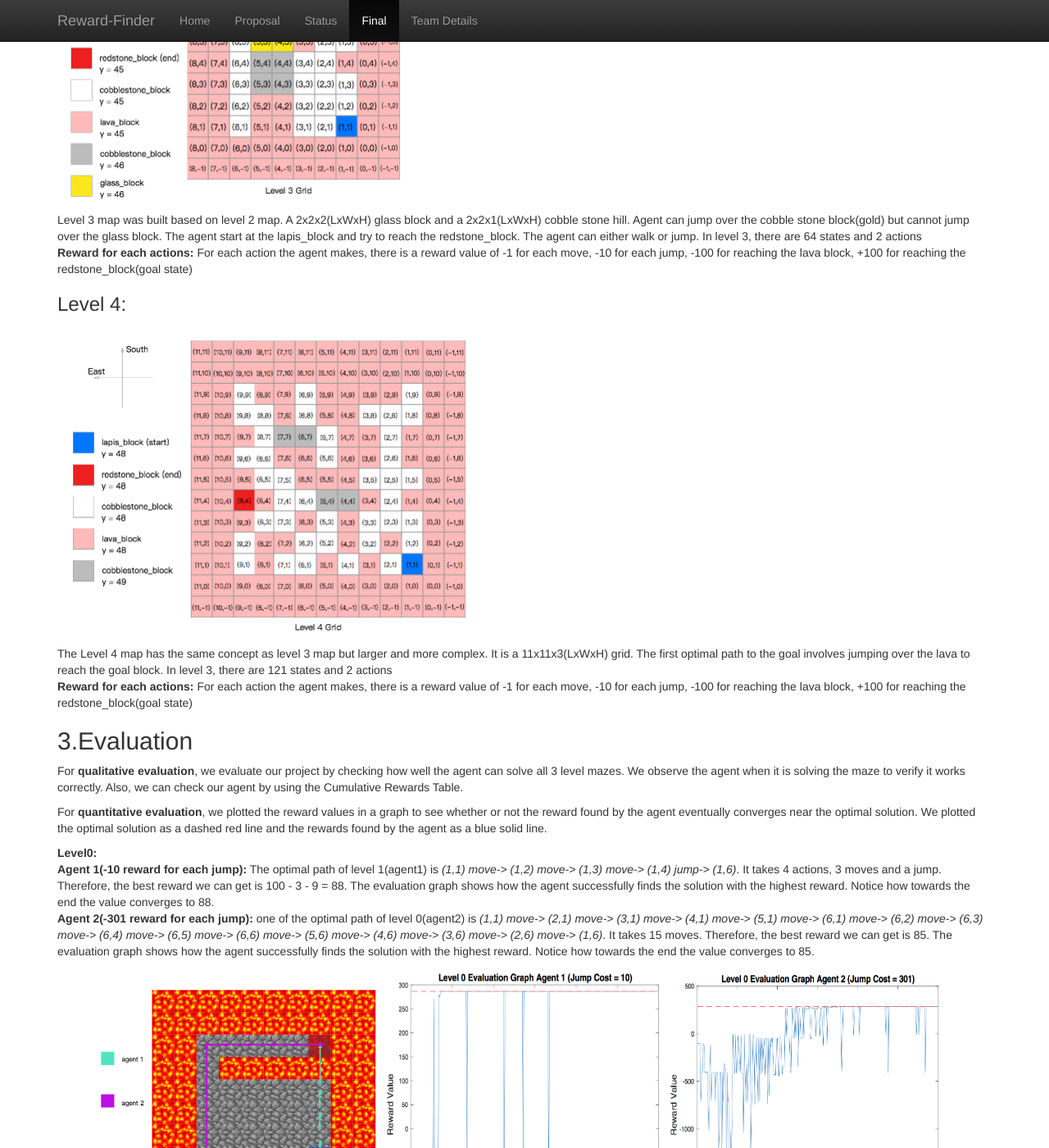
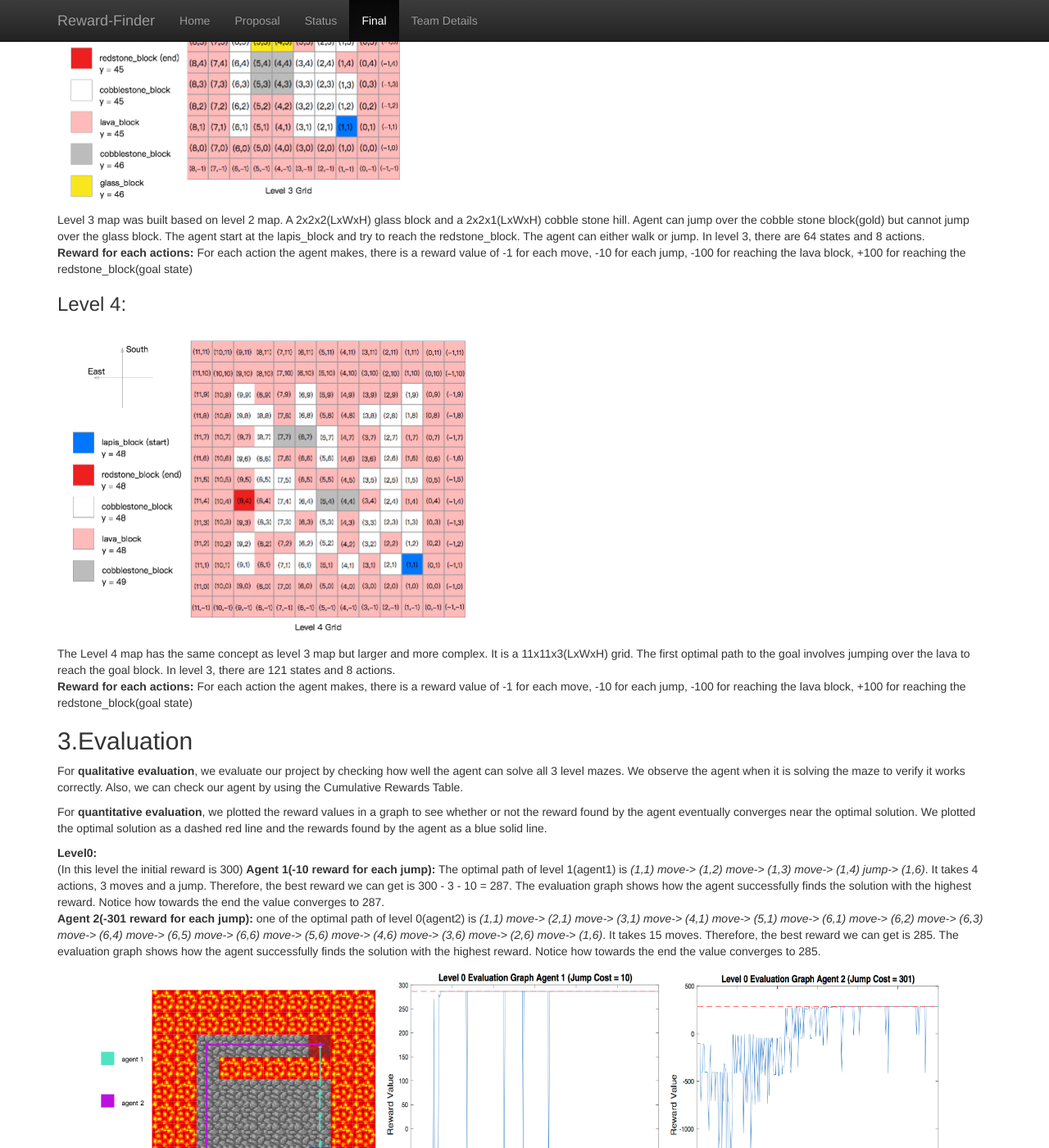
Before and after one commit to Moe202/CS175-Group-8, a Jekyll site: the page built from docs/final.md, in a window 1280 px wide and 1400 px high, scrolled down 4170 px. Shown: the whole window at 82% size. Built offline with Jekyll 4.4.1, drawn with Linux system fonts in a browser that asks for light colours; some of the changed text lies outside the part shown.

Commit message:
minor change

```diff
--- a/docs/final.md
+++ b/docs/final.md
@@ -81,7 +81,7 @@
 The figures show the grid layouts in two-dimensional. The figures specify the start and end blocks. Also，the figures show the terrian of mazes(the floor of the maze is cobblestone, block is built by glass\_blocks, hill is built by cobblestone\_blocks). The number in each grids represent the **(x,z)** value and each grids has an altitude value which is  **y**.
 ###  Level 0:
 <img src="images/level0gridf.png" title="grid" width="427" height="301" /> <br>
-The level 0 map is a flat terrain with lava on eages. There is a lava river blocks agent way to reach the goal state. It is a 8x8x1(LxWxH) grid.  There are two agents in this level, agent1 must Jump to find the most optimal path. This level was used to show how changing the cost of jumping forces the agent to choose one path over the other. The first optimal path to the goal involves jumping over the lava to reach the goal block, whereas the second optimal path only includes walking.<br>
+The level 0 map is a flat terrain with lava on eages. There is a lava river blocks agent way to reach the goal state. It is a 8x8x1(LxWxH) grid.  There are two agents in this level, agent1 must Jump to find the most optimal path. This level was used to show how changing the cost of jumping forces the agent to choose one path over the other. The first optimal path to the goal involves jumping over the lava to reach the goal block, whereas the second optimal path only includes walking. In level 1, there are 64 states and 8 actions.<br>
 __Reward for each actions for Agent 1:__
 For each action the agent makes, there is a reward value of -1 for each move, -10 for each jump, -100 for reaching the lava block, +300 for reaching the redstone\_block(goal state).<br>
 __Reward for each actions for Agent 2:__
@@ -90,23 +90,23 @@
 Currently, we have three maps, each one is based on the previous one.
 ###  Level 1:
 <img src="images/level1gridf.png" title="grid" width="426" height="297" /> <br>
-The level 1 map is a flat terrain with lava on eages. It is a 8x8x1(LxWxH) grid. The agent start at the lapis\_block and try to reach the redstone\_block. The agent can either walk or jump. In level 1, there are 64 states and 2 actions<br>
+The level 1 map is a flat terrain with lava on eages. It is a 8x8x1(LxWxH) grid. The agent start at the lapis\_block and try to reach the redstone\_block. The agent can either walk or jump. In level 1, there are 64 states and 8 actions.<br>
 __Reward for each actions:__
 For each action the agent makes, there is a reward value of -1 for each move, -10 for each jump, -100 for reaching the lava block, +100 for reaching the redstone\_block(goal state)<br>
 ###  Level 2:
 <img src="images/level2gridf.png" title="grid" width="426" height="292" /> <br>
-The level 1 map is built based on Level 1 map. 5 cobble stone blocks in the middle of map were replaced by 5 lava blocks.It is a 8x8x1(LxWxH) grid. The agent start at the lapis\_block and try to reach the redstone\_block. The agent can either walk or jump. In level 2, there are 64 states and 2 actions<br>
+The level 1 map is built based on Level 1 map. 5 cobble stone blocks in the middle of map were replaced by 5 lava blocks.It is a 8x8x1(LxWxH) grid. The agent start at the lapis\_block and try to reach the redstone\_block. The agent can either walk or jump. In level 2, there are 64 states and 8 actions.<br>
 __Reward for each actions:__
 For each action the agent makes, there is a reward value of -1 for each move, -10 for each jump, -100 for reaching the lava block, +100 for reaching the redstone\_block(goal state)<br>
 ### Level 3:
 <img src="images/level3gridf.png" title="grid" width="434" height="353" /> <br>
-Level 3 map was built based on level 2 map. A 2x2x2(LxWxH) glass block and a 2x2x1(LxWxH) cobble stone hill. Agent can jump over the cobble stone block(gold) but cannot jump over the glass block. The agent start at the lapis\_block and try to reach the redstone\_block. The agent can either walk or jump. In level 3, there are 64 states and 2 actions<br>
+Level 3 map was built based on level 2 map. A 2x2x2(LxWxH) glass block and a 2x2x1(LxWxH) cobble stone hill. Agent can jump over the cobble stone block(gold) but cannot jump over the glass block. The agent start at the lapis\_block and try to reach the redstone\_block. The agent can either walk or jump. In level 3, there are 64 states and 8 actions.<br>
 __Reward for each actions:__
 For each action the agent makes, there is a reward value of -1 for each move, -10 for each jump, -100 for reaching the lava block, +100 for reaching the redstone\_block(goal state)<br>
 
 ### Level 4:
 <img src="images/level4gridf.png" title="grid" width="524" height="393" /> <br>
-The Level 4 map has the same concept as level 3 map but larger and more complex. It is a 11x11x3(LxWxH) grid. The first optimal path to the goal involves jumping over the lava to reach the goal block. In level 3, there are 121 states and 2 actions<br>
+The Level 4 map has the same concept as level 3 map but larger and more complex. It is a 11x11x3(LxWxH) grid. The first optimal path to the goal involves jumping over the lava to reach the goal block. In level 3, there are 121 states and 8 actions.<br>
 __Reward for each actions:__
 For each action the agent makes, there is a reward value of -1 for each move, -10 for each jump, -100 for reaching the lava block, +100 for reaching the redstone\_block(goal state)
 
@@ -126,10 +126,11 @@
 For **quantitative evaluation**, we plotted the reward values in a graph to see whether or not the reward found by the agent eventually converges near the optimal solution. We plotted the optimal solution as a dashed red line and the rewards found by the agent as a blue solid line.<br>
 
 **Level0:** <br>
+(In this level the initial reward is 300)
 __Agent 1(-10 reward for each jump):__
-The optimal path of level 1(agent1) is *(1,1) move-\> (1,2) move-\> (1,3) move-\> (1,4) jump-\> (1,6)*. It takes 4 actions, 3 moves and a jump. Therefore, the best reward we can get is 100 - 3 - 9 = 88. The evaluation graph shows how the agent successfully finds the solution with the highest reward. Notice how towards the end the value converges to 88.<br>
+The optimal path of level 1(agent1) is *(1,1) move-\> (1,2) move-\> (1,3) move-\> (1,4) jump-\> (1,6)*. It takes 4 actions, 3 moves and a jump. Therefore, the best reward we can get is 300 - 3 - 10 = 287. The evaluation graph shows how the agent successfully finds the solution with the highest reward. Notice how towards the end the value converges to 287.<br>
 __Agent 2(-301 reward for each jump):__
-one of the optimal path of level 0(agent2) is *(1,1) move-\> (2,1) move-\> (3,1) move-\> (4,1) move-\> (5,1) move-\> (6,1) move-\> (6,2) move-\> (6,3) move-\> (6,4) move-\> (6,5) move-\> (6,6) move-\> (5,6) move-\> (4,6) move-\> (3,6) move-\> (2,6) move-\> (1,6)*. It takes 15 moves. Therefore, the best reward we can get is 85. The evaluation graph shows how the agent successfully finds the solution with the highest reward. Notice how towards the end the value converges to 85.
+one of the optimal path of level 0(agent2) is *(1,1) move-\> (2,1) move-\> (3,1) move-\> (4,1) move-\> (5,1) move-\> (6,1) move-\> (6,2) move-\> (6,3) move-\> (6,4) move-\> (6,5) move-\> (6,6) move-\> (5,6) move-\> (4,6) move-\> (3,6) move-\> (2,6) move-\> (1,6)*. It takes 15 moves. Therefore, the best reward we can get is 285. The evaluation graph shows how the agent successfully finds the solution with the highest reward. Notice how towards the end the value converges to 285.
 <center><img src="images/level0optimalpath.png" title="lvl 0 optimal path" width="345" height="301" />
 <img src="images/Level0Agent1Eval.jpg" title="Cumulative Rewards lvl 0 agent1" width="345" height="345" />
 <img src="images/Level0Agent2Eval.jpg" title="Cumulative Rewards lvl 0 agent 2" width="345" height="345" /></center><br>
```
